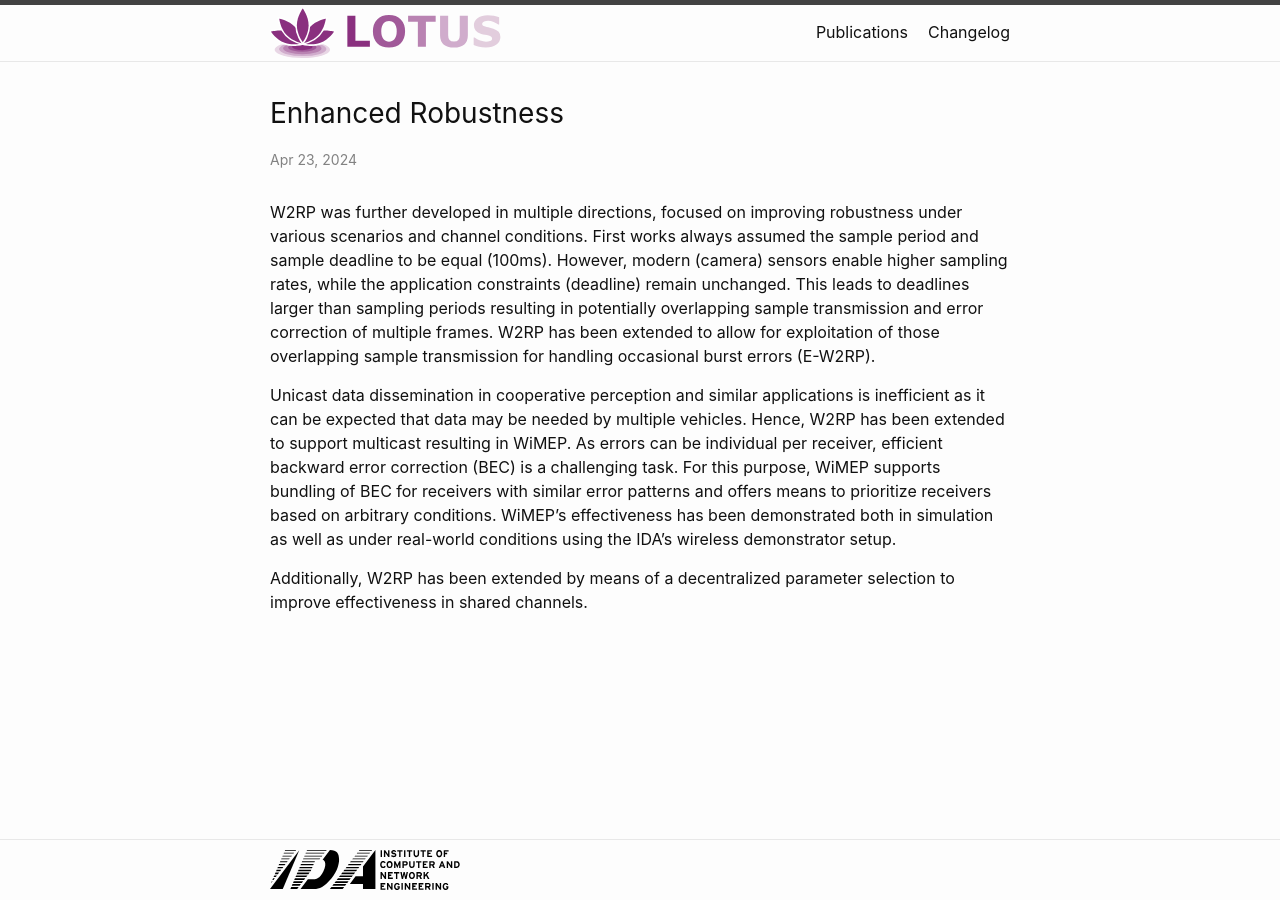
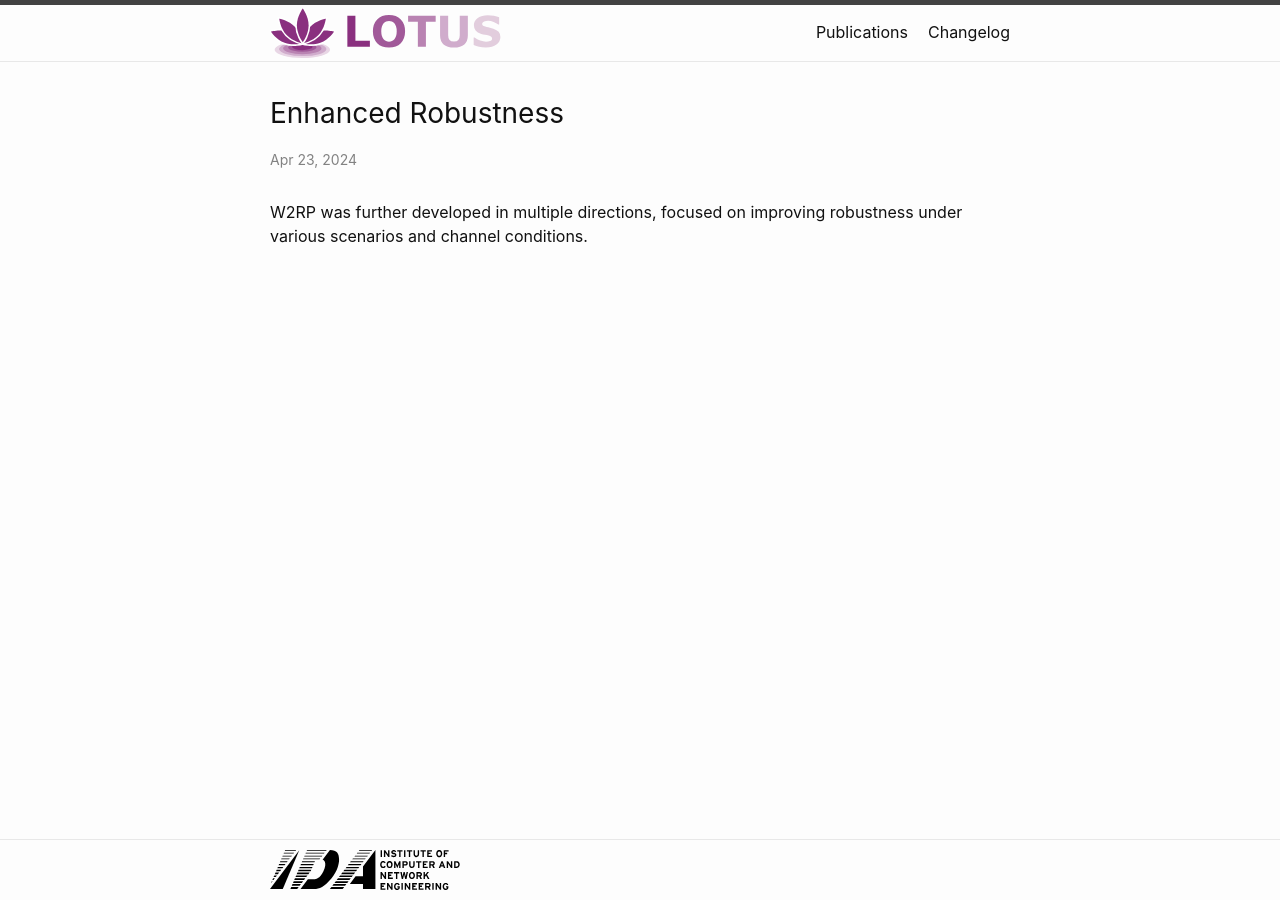
Before and after one commit to IDA-TUBS/lotus, a Jekyll site: the page built from docs/collections/_topics/02_robustness.md, in a window 1280 px wide. Built offline with Jekyll 4.4.1, drawn with Linux system fonts in a browser that asks for light colours.

Commit message:
updated robustness topic

```diff
--- a/docs/collections/_topics/02_robustness.md
+++ b/docs/collections/_topics/02_robustness.md
@@ -6,24 +6,3 @@ published: true
 ---
 
 W2RP was further developed in multiple directions, focused on improving robustness under various scenarios and channel conditions.
-First works always assumed the sample period and sample deadline to be equal (100ms).
-However, modern (camera) sensors enable higher sampling rates, while the application constraints (deadline) remain unchanged.
-This leads to deadlines larger than sampling periods resulting in potentially overlapping sample transmission and error correction of multiple frames.
-W2RP has been extended to allow for exploitation of those overlapping sample transmission for handling occasional burst errors (E-W2RP).
-
-Unicast data dissemination in cooperative perception and similar applications is inefficient as it can be expected that data may be needed by multiple vehicles.
-Hence, W2RP has been extended to support multicast resulting in WiMEP.
-As errors can be individual per receiver, efficient backward error correction (BEC) is a challenging task.
-For this purpose, WiMEP supports bundling of BEC for receivers with similar error patterns and offers means to prioritize receivers based on arbitrary conditions.
-WiMEP's effectiveness has been demonstrated both in simulation as well as under real-world conditions using the IDA's wireless demonstrator setup.
-
-Additionally, W2RP has been extended by means of a decentralized parameter selection to improve effectiveness in shared channels.
-
-<!-- Finally, an analysis of camera data from in-vehicle and infrastructure sensors (cameras) and perception pipelines gave valuable insights into what parts of data are actually required to be exchanged for cooperative perception purposes:
-Efficient in-vehicle perception is often performed on Regions of Interest (RoIs), smaller parts of an image that hold information that is of particular importance for autonomous driving (AD) applications.
-Hence, if in-vehicle data is shared with other nodes (vehicles, remote operator, ...) it should be sufficient to share such RoIs in full resolution while scaling down fidelity of less important parts of the sample.
-For static infrastructure-mounted (camera) sensors it become apparent, that typically only parts of an frame change, as typically on a selection of traffic participants is actually moving.
-Therefore, only transmitting incremental updates would suffice for giving receivers a complete picture of their surroundings.
-Both mechanisms can significantly decrease the size of samples exchanged wirelessly.
-W2RP (and its extensions) have been extended to support the reliable exchange of such data, despite their dynamic data profiles that has not been supported by the underlying DDS/RTPS middleware.
-Experimental evaluations validated the assumed advantages and showed improved robustness to higher error rates. -->
```
Also changed, not shown: docs/collections/_robustness/01_multicast.md (added, +12 -0 lines), docs/collections/_robustness/02_bursts.md (added, +11 -0 lines), docs/collections/_robustness/03_decentral_coordination.md (added, +8 -0 lines), docs/collections/_robustness/04_subsample.md (added, +15 -0 lines).
